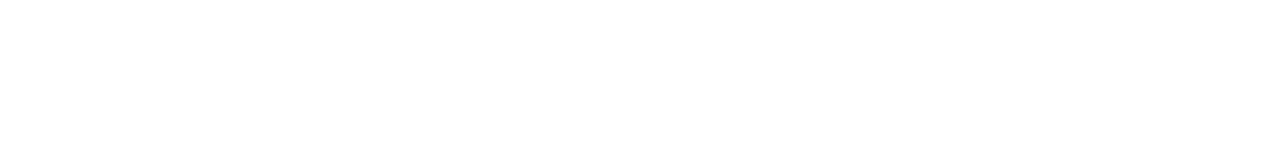
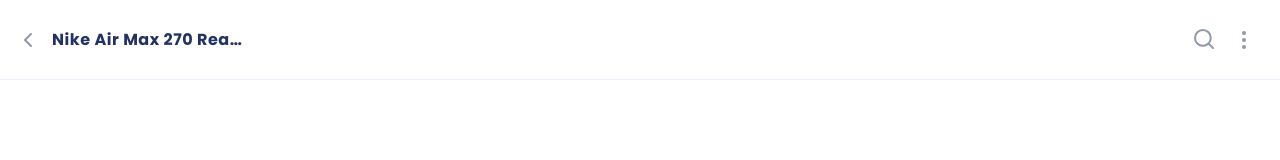
Before and after one commit to BbyRageMode/bbyragemode, a plain HTML site: page Product_Detail.html in a window 1280 px wide. Drawn offline with nearby package versions, Linux system fonts and the light colour scheme.

Commit message:
added Product Detail page
1. modified component "header"

```diff
--- a/#source/style.scss
+++ b/#source/style.scss
@@ -270,13 +270,13 @@ main {
     }
   }
   & .header__actions {
-    margin-left: 8px;
+    margin-left: 50px;
     height: 47px;
     & .top_nav {
       display: flex;
       height: 100%;
 
-      & .top_nav__item {
+      &__item {
         display: flex;
         align-items: center;
         text-align: center;
@@ -286,12 +286,12 @@ main {
   }
   & .itemBtn {
     position: relative;
-    & .itemBtn__follow {
+    &__follow {
       width: 24px;
       height: 24px;
       background: url(/img/Welcome/Header/Main_page/Follow.svg) no-repeat center;
     }
-    & .itemBtn__notofiCount {
+    &__notofiCount {
       border-radius: 12px;
       background-color: #fb7181;
       width: 8px;
@@ -301,7 +301,7 @@ main {
       right: 0px;
       display: none;
     }
-    & .itemBnt__notification {
+    &__notification {
       width: 24px;
       height: 24px;
       background: url(/img/Welcome/Header/Main_page/Notification.svg) no-repeat
@@ -604,5 +604,9 @@ main {
     letter-spacing: 0.5px;
     color: #223263;
     margin-left: 12px;
+    text-overflow: ellipsis;
+    overflow: hidden;
+    white-space: nowrap;
+    width: 193px;
   }
 }
--- a/Product_Detail.html
+++ b/Product_Detail.html
@@ -12,5 +12,95 @@
     <link rel="stylesheet" href="/css/style.css" />
     <title>Product Detail</title>
   </head>
-  <body></body>
+  <body>
+    <header class="header">
+      <div class="header__left">
+        <a href="/Main_page.html" class="header__back"
+          ><svg
+            class="header__back"
+            width="24"
+            height="24"
+            viewBox="0 0 24 24"
+            fill="none"
+            xmlns="http://www.w3.org/2000/svg"
+          >
+            <path
+              d="M15 18L9 12L15 6"
+              stroke="#9098B1"
+              stroke-width="2"
+              stroke-linecap="round"
+              stroke-linejoin="round"
+            />
+          </svg>
+          <div class="header__title">
+            <span>Nike Air Max 270 React</span>
+          </div>
+        </a>
+      </div>
+      <div class="header__actions">
+        <ul class="top_nav">
+          <li class="top_nav__item">
+            <a href="#" class="itemBtn">
+              <svg
+                width="24"
+                height="24"
+                viewBox="0 0 24 24"
+                fill="none"
+                xmlns="http://www.w3.org/2000/svg"
+              >
+                <path
+                  d="M10.875 18.75C15.2242 18.75 18.75 15.2242 18.75 10.875C18.75 6.52576 15.2242 3 10.875 3C6.52576 3 3 6.52576 3 10.875C3 15.2242 6.52576 18.75 10.875 18.75Z"
+                  stroke="#9098B1"
+                  stroke-width="2"
+                  stroke-miterlimit="10"
+                />
+                <path
+                  d="M16.5 16.5L21 21"
+                  stroke="#9098B1"
+                  stroke-width="2"
+                  stroke-miterlimit="10"
+                  stroke-linecap="round"
+                />
+              </svg>
+            </a>
+          </li>
+          <li class="top_nav__item">
+            <svg
+              width="24"
+              height="24"
+              viewBox="0 0 24 24"
+              fill="none"
+              xmlns="http://www.w3.org/2000/svg"
+            >
+              <path
+                d="M11 12C11 12.5523 11.4477 13 12 13C12.5523 13 13 12.5523 13 12C13 11.4477 12.5523 11 12 11C11.4477 11 11 11.4477 11 12Z"
+                stroke="#9098B1"
+                stroke-width="2"
+                stroke-linecap="round"
+                stroke-linejoin="round"
+              />
+              <path
+                d="M11 19C11 19.5523 11.4477 20 12 20C12.5523 20 13 19.5523 13 19C13 18.4477 12.5523 18 12 18C11.4477 18 11 18.4477 11 19Z"
+                stroke="#9098B1"
+                stroke-width="2"
+                stroke-linecap="round"
+                stroke-linejoin="round"
+              />
+              <path
+                d="M11 5C11 5.55228 11.4477 6 12 6C12.5523 6 13 5.55228 13 5C13 4.44772 12.5523 4 12 4C11.4477 4 11 4.44772 11 5Z"
+                stroke="#9098B1"
+                stroke-width="2"
+                stroke-linecap="round"
+                stroke-linejoin="round"
+              />
+            </svg>
+          </li>
+        </ul>
+      </div>
+    </header>
+
+    <script src="https://ajax.googleapis.com/ajax/libs/jquery/3.6.0/jquery.min.js"></script>
+    <script src="/js/owl.carousel.min.js"></script>
+    <script src="/js/app.js"></script>
+  </body>
 </html>
```
Also changed, not shown: css/style.css, img/ProductDetail/More.svg (added), img/ProductDetail/carousel/nikeRed.jpg (added).
